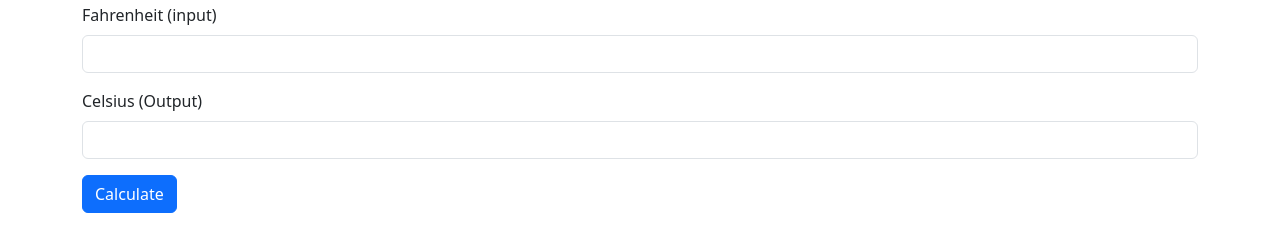
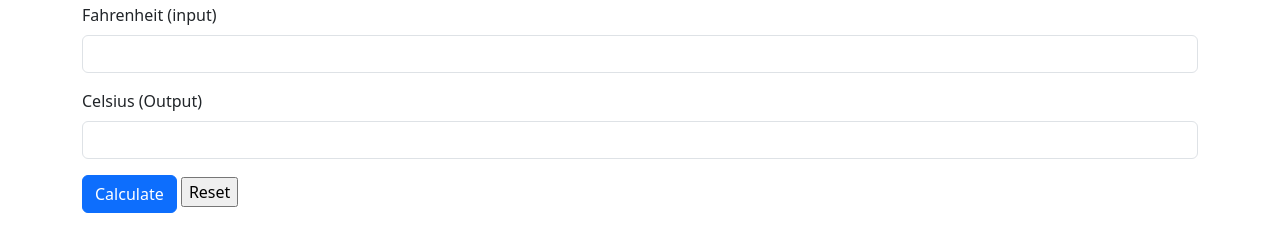
Before and after one commit to Kirdna/TemperatureConverter, a plain HTML site: page f_to_c.html in a window 1280 px wide. Shown: the part 109-360 px from the top of the page. Drawn offline with nearby package versions, Linux system fonts and the light colour scheme.

Commit message:
reset button

```diff
--- a/f_to_c.html
+++ b/f_to_c.html
@@ -46,7 +46,7 @@
             </div>
             <div class="row">
                 <div class="col">
-                    <form>
+                    <form id="myForm">
                         <div class="mb-3">
                           <label for="txtInput" class="form-label">Fahrenheit (input)</label>
                           <input type="text" class="form-control" id="txtInput" >
@@ -57,6 +57,7 @@
                         </div>
 
                         <button id="calculateBtn" type="button" class="btn btn-primary">Calculate</button>
+                        <input type = "button" value = "Reset" onClick = "fun()"/>
                       </form>
                 </div>
             </div>
--- a/scripts/c_to_f.js
+++ b/scripts/c_to_f.js
@@ -23,3 +23,7 @@ function onCalculateBtnClicked(){
     txtOutput.value = fahrenheit;
 
 }
+
+ function fun(){
+   document.getElementById("myForm").reset();
+ }
--- a/scripts/f_to_c.js
+++ b/scripts/f_to_c.js
@@ -23,3 +23,7 @@ function onCalculateBtnClicked(){
     txtOutput.value = celcius;
 
 }
+
+function fun(){
+    document.getElementById("myForm").reset();
+  }
```
Also changed, not shown: c_to_f.html (+2 -1 lines).
